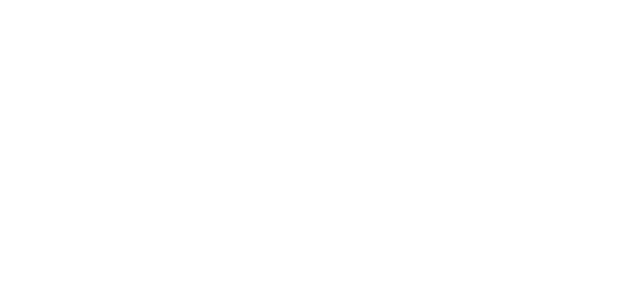
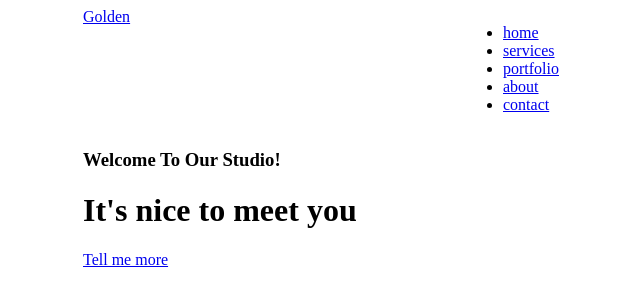
Before and after one commit to SylwiaModelewska/task-runner, a website: page index.html in a window 1280 px wide. Shown: the whole page, without its empty margins (2-642 px from the left). Drawn offline with Linux system fonts and the light colour scheme.

Commit message:
Add html nav adn header

```diff
--- a/index.html
+++ b/index.html
@@ -8,6 +8,36 @@
         <link rel="stylesheet" href="css/style.css">
     </head>
     <body>
-
+        <div class="container">
+            <nav class="row">
+                <div class="col-4">
+                    <a href="#">Golden</a>
+                </div>
+                <div class="col-8">
+                    <ul>
+                        <li>
+                            <a href="#">home</a>
+                        </li>
+                        <li>
+                            <a href="#">services</a>
+                        </li>
+                        <li>
+                            <a href="#">portfolio</a>
+                        </li>
+                        <li>
+                            <a href="#">about</a>
+                        </li>
+                        <li>
+                            <a href="#">contact</a>
+                        </li>
+                    </ul>
+                </div>
+            </nav>
+            <header>
+                <h3>Welcome To Our Studio!</h3>
+                <h1>It's nice to meet you</h1>
+                <a href="#">Tell me more</a>
+            </header>
+        </div>
     </body>
 </html>
```
